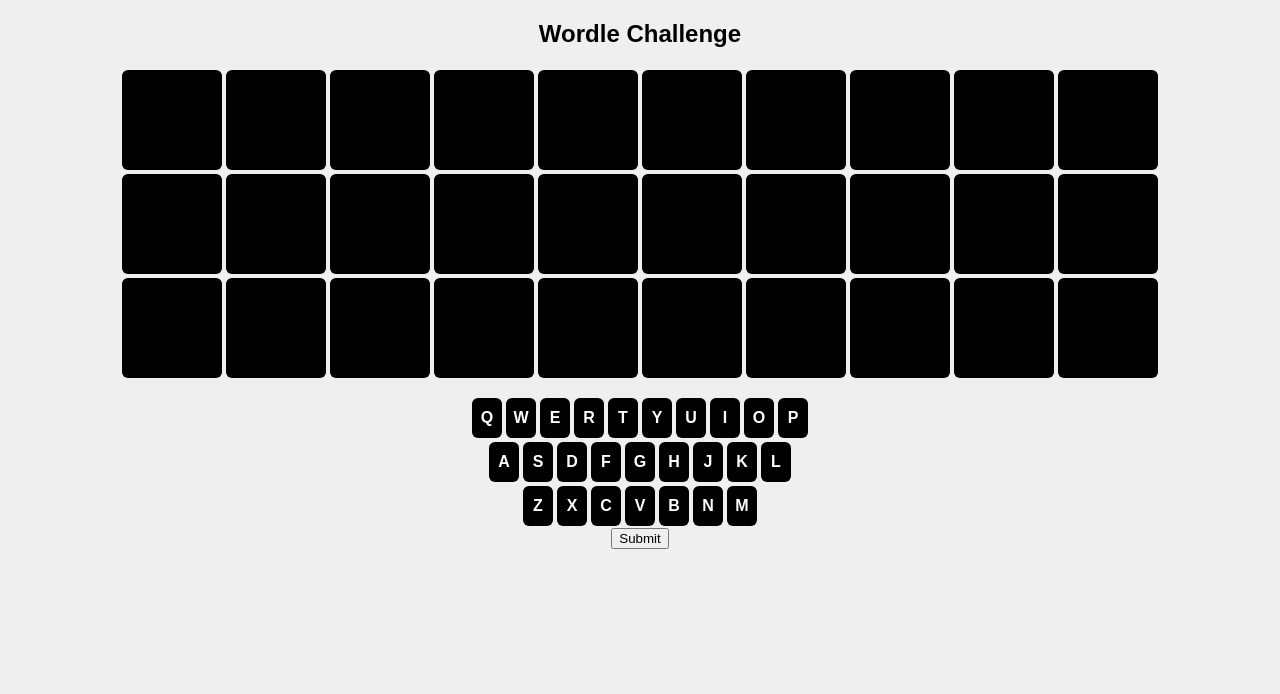
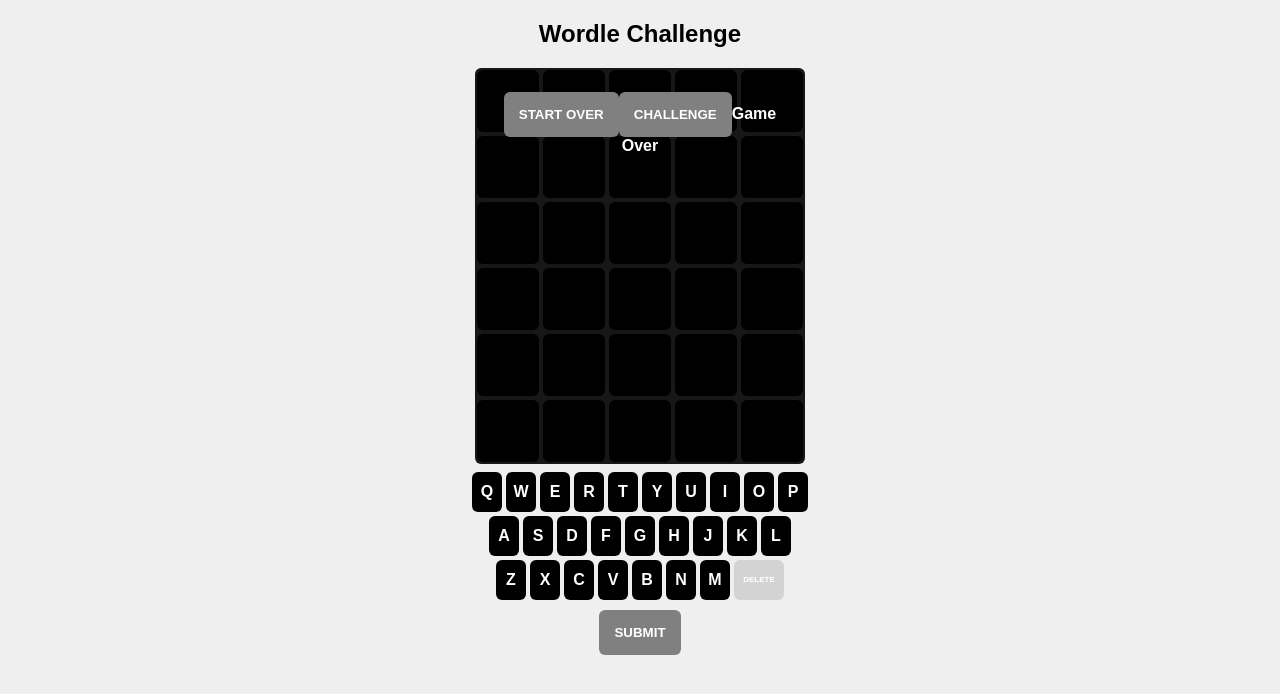
Before and after one commit to bdanzer/wordle, a React (Create React App) app: page / in a window 1280 px wide. Shown: the top 694 px of the page. Built offline with nearby package versions, Linux system fonts and the light colour scheme.

Commit message:
Adding challengers

```diff
--- a/package.json
+++ b/package.json
@@ -6,10 +6,15 @@
   "main": "src/index.tsx",
   "dependencies": {
     "@types/lodash": "4.14.182",
+    "@types/react-router": "5.1.18",
+    "@types/react-router-dom": "5.3.3",
     "immer": "9.0.12",
     "lodash": "4.17.21",
+    "query-string": "7.1.1",
     "react": "18.0.0",
     "react-dom": "18.0.0",
+    "react-router": "6.3.0",
+    "react-router-dom": "6.3.0",
     "react-scripts": "4.0.3"
   },
   "devDependencies": {
--- a/src/App.tsx
+++ b/src/App.tsx
@@ -1,13 +1,21 @@
 import produce from "immer";
-import { uniq, flatten, unionBy } from "lodash";
+import { uniq, flatten, unionBy, trim } from "lodash";
 import { useEffect, useState } from "react";
 import "./styles.css";
 import wordleList from "./wordleList.json";
 import { getColor } from "./util/getColor";
+import qs from "query-string";
+import {
+  acceptedInputs,
+  buildWord,
+  findWordIndex,
+  getRandomWord
+} from "./util/game";
 import { emojiCreation } from "./util/emojiCreator";
 import Keyboard from "./components/keyboard/keyboard";
 import { Rounds } from "./@types";
 import GameBoard from "./components/gameboard/gameboard";
+import { useLocation } from "react-router";
 
 // abbot (the word)
 // toast (the guess, and messes up)
@@ -63,12 +71,29 @@ const initStatus: Rounds = [
 
 // const randomWordleWord =
 //   wordleList[Math.floor(Math.random() * wordleList.length - 1)];
-const randomWordleWord = "abbot";
+const randomWordleWord = getRandomWord("abbot");
 // const randomWordleWord = "pryce";
+
+function useChallenge() {
+  const location = useLocation();
+  return {
+    challengeLink: (roundsData: Rounds, randomWord: string) => {
+      console.log("location", location);
+      const wordIndex = findWordIndex(randomWord);
+      const challengerGameData = JSON.stringify(roundsData);
+      const stringUrl = qs.stringify({ wordIndex, challengerGameData });
+      return `${document.location.origin}?${stringUrl}`;
+    }
+  };
+}
 
 export default function App() {
   const [roundsData, setRoundsData] = useState<Rounds>(initStatus);
   const [currentRound, setCurrentRound] = useState(0);
+  const [isNotAWord, setNotAWord] = useState(false);
+  const [isGameWon, setGameWon] = useState(false);
+  const [isGameLost, setGameLost] = useState(false);
+  const { challengeLink } = useChallenge();
 
   const emojis = emojiCreation(roundsData.slice(0, currentRound));
   console.log("currentRound", currentRound);
@@ -84,6 +109,7 @@ export default function App() {
     .filter((thing) => thing.status === "wrong")
     .map((letters) => letters.letter);
   console.log("success", { greenLetters, yellowLetters });
+  console.log(getRandomWord("hi"));
   const letters = uniq(
     unionBy(
       flattenedRounds.filter(
@@ -92,9 +118,11 @@ export default function App() {
       (item) => item.letter
     )
   );
+  const word = buildWord(roundsData[currentRound]);
+  console.log("word here", word);
 
   const handleLetter = (e?: KeyboardEvent | null, letter?: string) => {
-    const key = e?.key || letter;
+    const key = trim(e?.key || letter);
     console.log(key);
 
     console.log(e?.keyCode);
@@ -106,7 +134,11 @@ export default function App() {
     // console.log(e.key.match(/g{1}[a-z][A-Z]/));
 
     // if (isEnter) return;
-    console.log("callback");
+    console.log("callback", key, key !== "Enter", isEnter);
+
+    if (isGameWon || isGameLost) return;
+
+    // if (!acceptedInputs.includes(key)) return;
 
     setRoundsData(
       produce((draftState) => {
@@ -126,36 +158,32 @@ export default function App() {
             if (currentRoundItems[i].status === "pending") {
               currentRoundItems[i].status = "none";
               currentRoundItems[i].letter = "";
-              return;
+              // return;
+              break;
             }
           }
+        }
+
+        const word = buildWord(currentRoundItems);
+
+        console.log("WORD TROUBLE", word, wordleList.includes(word));
+
+        console.log("word", word);
+
+        if (!wordleList.includes(word) && word.length === 5) {
+          setNotAWord(true);
+          return;
+        } else {
+          setNotAWord(false);
         }
 
         if (isEnter) {
           let winChecker = 0;
 
-          const word = draftState[currentRound].reduce(
-            (prevValue, currentValue) => prevValue + currentValue.letter,
-            ""
-          );
-
-          console.log("WORD TROUBLE", word, wordleList.includes(word));
-
-          if (!wordleList.includes(word)) {
-            alert("NOT A WORD");
-            return draftState;
-          }
-
-          setCurrentRound((p) => p + 1);
-
-          console.log("word", word);
-
           currentRoundItems.forEach((item, i) => {
-            console.log(randomWordleWord[i], e.key);
             const indexOfLetter = randomWordleWord.indexOf(item.letter);
 
             if (randomWordleWord[i] === currentRoundItems[i].letter) {
-              console.log("got it right", item.letter);
               winChecker++;
               item.status = "green";
             } else if (indexOfLetter !== -1) {
@@ -164,9 +192,19 @@ export default function App() {
               item.status = "wrong";
             }
           });
-          if (winChecker === 5) {
-            alert("WINNNNNNER");
-          }
+
+          setCurrentRound((prevRound) => {
+            const nextRound = prevRound + 1;
+            if (winChecker === 5) {
+              setGameWon(true);
+              return prevRound;
+            } else if (nextRound > 5) {
+              setGameLost(true);
+              return prevRound;
+            }
+
+            return nextRound;
+          });
         }
       })
     );
@@ -178,14 +216,28 @@ export default function App() {
     return () => {
       document.removeEventListener("keydown", handleLetter);
     };
-  }, [currentRound]);
+  }, [currentRound, isGameLost, isGameLost]);
 
   console.log("roundsData", roundsData);
+
+  const handleChallenge = () => {
+    const stringifiedRoundsData = JSON.stringify(roundsData);
+    console.log(stringifiedRoundsData);
+    const link = challengeLink(roundsData, randomWordleWord);
+    console.log("link", link);
+  };
 
   return (
     <div className="App">
       <h2>Wordle Challenge</h2>
-      <GameBoard roundsData={roundsData} />
+      <div style={{ marginBottom: 6 }}>
+        <GameBoard
+          roundsData={roundsData}
+          isGameWon={isGameWon}
+          isGameLost={isGameLost}
+          onChallenge={handleChallenge}
+        />
+      </div>
       {/* {letters.map((letter) => (
         <div
           key={letter.letter}
@@ -201,13 +253,15 @@ export default function App() {
           {letter.letter}
         </div>
       ))} */}
-      <pre>{emojis}</pre>
-      {console.log(emojis)}
+      {/* <pre>{emojis}</pre>
+      {console.log(emojis)} */}
       <Keyboard
         onLetterSelection={(letter) => handleLetter(null, letter)}
         greenLetters={greenLetters}
         yellowLetters={yellowLetters}
         failedLetters={failedLetters}
+        notAWord={isNotAWord}
+        wordComplete={word.length === 5}
       />
     </div>
   );
--- /dev/null
+++ b/src/components/Button/Button.tsx
@@ -0,0 +1,36 @@
+import { CSSProperties, ReactNode } from "react";
+
+function Button({
+  children,
+  backgroundColor,
+  style,
+  ...otherProps
+}: {
+  children: ReactNode;
+  backgroundColor: string;
+  style?: CSSProperties;
+  [key: string]: any;
+}) {
+  return (
+    <button
+      {...otherProps}
+      style={{
+        ...style,
+        marginTop: 8,
+        transition: "1s ease",
+        border: "none",
+        padding: "15px 15px",
+        backgroundColor,
+        borderRadius: 6,
+        textTransform: "uppercase",
+        fontWeight: 700,
+        color: "white",
+        cursor: "pointer"
+      }}
+    >
+      {children}
+    </button>
+  );
+}
+
+export default Button;
--- a/src/components/gameboard/gameboard.tsx
+++ b/src/components/gameboard/gameboard.tsx
@@ -1,7 +1,18 @@
 import { Rounds } from "../../@types";
+import Button from "../Button/Button";
 import WordleBox from "../wordle-box/wordle-box";
 
-function GameBoard({ roundsData }: { roundsData: Rounds }) {
+function GameBoard({
+  roundsData,
+  isGameLost,
+  isGameWon,
+  onChallenge
+}: {
+  roundsData: Rounds;
+  isGameLost: boolean;
+  isGameWon: boolean;
+  onChallenge: () => void;
+}) {
   return (
     <div
       style={{
@@ -9,22 +20,29 @@ function GameBoard({ roundsData }: { roundsData: Rounds }) {
         width: "100%",
         flexWrap: "wrap",
         justifyContent: "center",
-        marginBottom: 16,
-        position: "relative"
+        position: "relative",
+        maxWidth: 330,
+        margin: "auto"
         // alignItems: "center"
       }}
     >
-      {/* <div
+      <div
         style={{
-          background: "#0000002b",
+          background: "rgb(0 0 0 / 90%)",
           position: "absolute",
-          height: "100%",
-          width: "100%",
-          color: "white"
+          height: "calc(100% - 32px)",
+          width: "calc(100% - 32px)",
+          color: "white",
+          borderRadius: 6,
+          padding: 16
         }}
       >
+        <Button backgroundColor="gray">Start Over</Button>
+        <Button backgroundColor="gray" onClick={onChallenge}>
+          Challenge
+        </Button>
         Game Over
-      </div> */}
+      </div>
       {roundsData.map((guess, i) => (
         <div key={i} style={{ display: "flex" }}>
           {guess.map((hi, i) => (
--- a/src/components/keyboard/keyboard.tsx
+++ b/src/components/keyboard/keyboard.tsx
@@ -1,22 +1,77 @@
 import { statuses } from "../../@types";
-import { getColor } from "../../util/getColor";
+import { keyboardLetters } from "../../util/game";
+import { getColor, gray, green, red } from "../../util/getColor";
+import Button from "../Button/Button";
 
-const keyboardLetters = [
-  ["q", "w", "e", "r", "t", "y", "u", "i", "o", "p"],
-  ["a", "s", "d", "f", "g", "h", "j", "k", "l"],
-  ["z", "x", "c", "v", "b", "n", "m"]
-];
+function BackSpaceKey() {
+  return (
+    <div
+      style={{
+        height: 40,
+        width: 50,
+        cursor: "pointer",
+        display: "flex",
+        justifyContent: "center",
+        alignItems: "center",
+        margin: 2,
+        borderRadius: 6,
+        backgroundColor: "lightgray",
+        color: "white",
+        fontSize: 8,
+        textTransform: "uppercase"
+      }}
+    >
+      {"Delete"}
+    </div>
+  );
+}
+
+function LetterKey({
+  letter,
+  onLetterSelection,
+  backgroundColor
+}: {
+  letter: string;
+  onLetterSelection: (letter: string) => void;
+  backgroundColor: string;
+}) {
+  return (
+    <div
+      onClick={() => onLetterSelection(letter)}
+      key={letter}
+      style={{
+        height: 40,
+        width: 30,
+        cursor: "pointer",
+        display: "flex",
+        justifyContent: "center",
+        alignItems: "center",
+        margin: 2,
+        borderRadius: 6,
+        backgroundColor,
+        color: "white",
+        textTransform: "uppercase"
+      }}
+    >
+      {letter}
+    </div>
+  );
+}
 
 function Keyboard({
   greenLetters,
   yellowLetters,
   failedLetters,
-  onLetterSelection
+  onLetterSelection,
+  notAWord,
+  wordComplete
 }: {
   greenLetters: string[];
   yellowLetters: string[];
   failedLetters: string[];
   onLetterSelection: (letter: string) => void;
+  notAWord: boolean;
+  wordComplete: boolean;
 }) {
   const getNewColor = (letter: string) => {
     let color: statuses = "none";
@@ -50,30 +105,23 @@ function Keyboard({
             // alignItems: "center"
           }}
         >
-          {letters.map((letter) => (
-            <div
-              onClick={() => onLetterSelection(letter)}
-              key={letter}
-              style={{
-                height: 40,
-                width: 30,
-                cursor: "pointer",
-                display: "flex",
-                justifyContent: "center",
-                alignItems: "center",
-                margin: 2,
-                borderRadius: 6,
-                backgroundColor: getNewColor(letter),
-                color: "white",
-                textTransform: "uppercase"
-              }}
-            >
-              {letter}
-            </div>
-          ))}
+          {letters.map((letter) =>
+            letter === "Backspace" ? (
+              <BackSpaceKey key={letter} />
+            ) : (
+              <LetterKey
+                key={letter}
+                letter={letter}
+                onLetterSelection={onLetterSelection}
+                backgroundColor={getNewColor(letter)}
+              />
+            )
+          )}
         </div>
       ))}
-      <button>Submit</button>
+      <Button backgroundColor={notAWord ? red : wordComplete ? green : gray}>
+        {notAWord ? "Not A Word" : "Submit"}
+      </Button>
     </div>
   );
 }
--- a/src/components/wordle-box/wordle-box.tsx
+++ b/src/components/wordle-box/wordle-box.tsx
@@ -6,8 +6,8 @@ function WordleBox({ letter, status }: { letter: string; status: statuses }) {
     <div
       style={{
         borderRadius: 6,
-        height: 100,
-        width: 100,
+        height: 62,
+        width: 62,
         fontSize: 35,
         transition: status === "pending" ? ".5s ease" : "2s ease",
         background: getColor(status),
--- a/src/util/game.ts
+++ b/src/util/game.ts
@@ -1,22 +1,40 @@
 import { WritableDraft } from "immer/dist/internal";
+import { flattenDeep } from "lodash";
 import { GuessPattern } from "../@types";
+import wordleList from "../wordleList.json";
 
-const check = (
-  currentRoundItems: WritableDraft<GuessPattern>[],
-  wordleWord
-) => {
-  return currentRoundItems.forEach((item, i) => {
-    console.log(wordleWord[i], e.key);
-    const indexOfLetter = randomWordleWord.indexOf(item.letter);
+// const check = (
+//   currentRoundItems: WritableDraft<GuessPattern>[],
+//   wordleWord
+// ) => {
+//   return currentRoundItems.forEach((item, i) => {
+//     console.log(wordleWord[i], e.key);
+//     const indexOfLetter = randomWordleWord.indexOf(item.letter);
 
-    if (wordleWord[i] === currentRoundItems[i].letter) {
-      console.log("got it right", item.letter);
-      winChecker++;
-      item.status = "green";
-    } else if (indexOfLetter !== -1) {
-      item.status = "yellow";
-    } else {
-      item.status = "wrong";
-    }
-  });
-};
+//     if (wordleWord[i] === currentRoundItems[i].letter) {
+//       console.log("got it right", item.letter);
+//       winChecker++;
+//       item.status = "green";
+//     } else if (indexOfLetter !== -1) {
+//       item.status = "yellow";
+//     } else {
+//       item.status = "wrong";
+//     }
+//   });
+// };
+
+export const buildWord = (row: GuessPattern[]) =>
+  row.reduce((prevValue, currentValue) => prevValue + currentValue.letter, "");
+
+export const findWordIndex = (word: string): number => wordleList.indexOf(word);
+
+export const getRandomWord = (override?: string) =>
+  override || wordleList[Math.floor(Math.random() * wordleList.length - 1)];
+
+export const keyboardLetters = [
+  ["q", "w", "e", "r", "t", "y", "u", "i", "o", "p"],
+  ["a", "s", "d", "f", "g", "h", "j", "k", "l"],
+  ["z", "x", "c", "v", "b", "n", "m", "Backspace"]
+];
+
+export const acceptedInputs = flattenDeep(keyboardLetters);
--- a/src/util/getColor.ts
+++ b/src/util/getColor.ts
@@ -1,4 +1,11 @@
 import { statuses } from "../@types";
+
+export const green = "#27AE60";
+export const yellow = "#F1C40F";
+export const pending = "#515A5A";
+export const black = "black";
+export const red = "red";
+export const gray = "gray";
 
 export const getColor = (status: statuses) => {
   switch (status) {
```
Also changed, not shown: src/index.tsx (+15 -2 lines).
